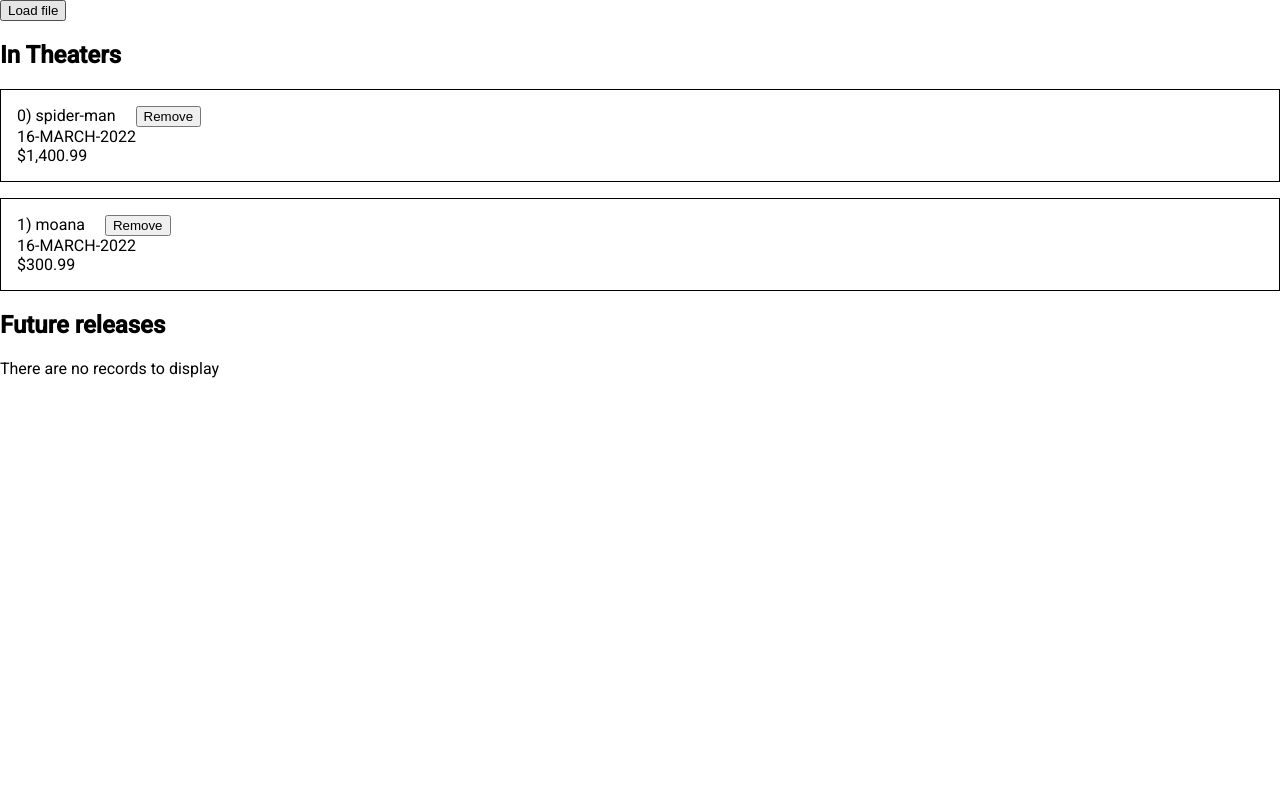
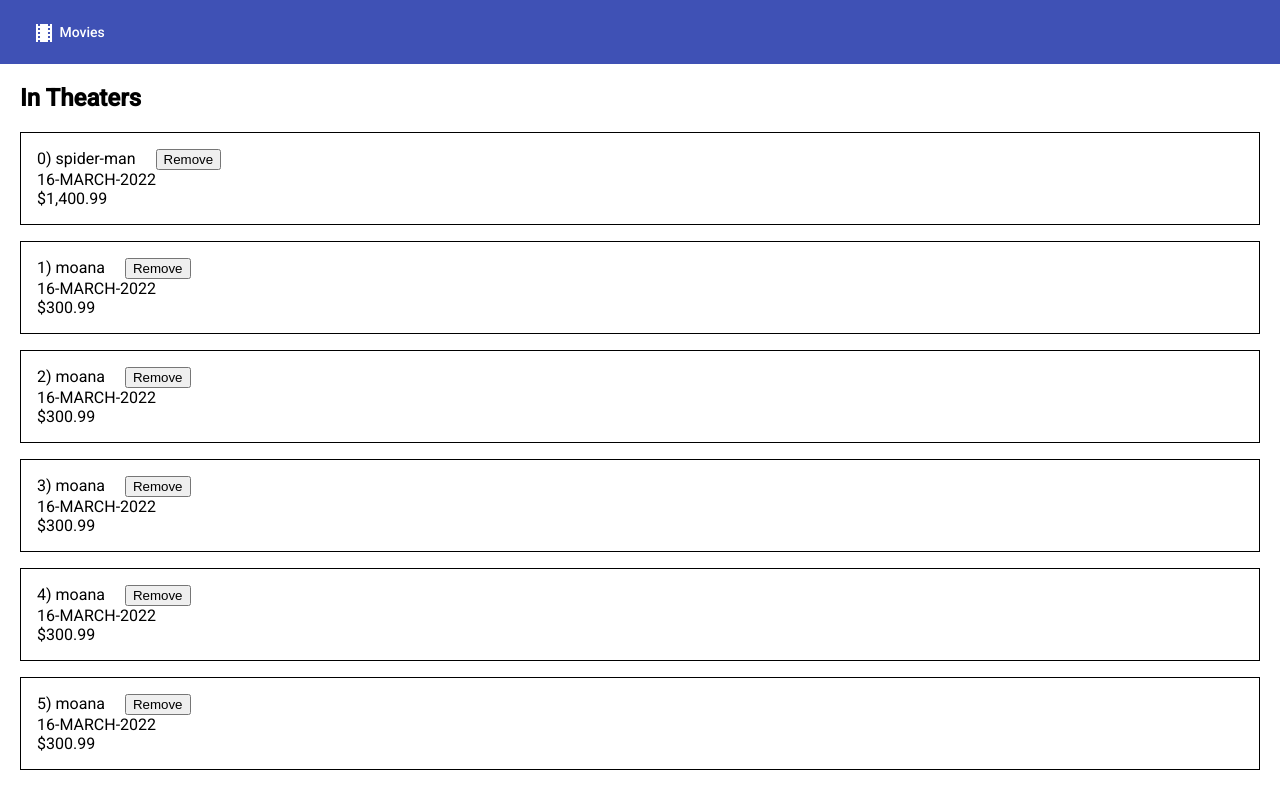
Before and after one commit to ivanicov-hub/Angular, an Angular app: page / in a window 1280 px wide. Shown: the top 785 px of the page. Built offline with nearby package versions, Linux system fonts and the light colour scheme.

Commit message:
Angular material basics and building the menu using angular material components

```diff
--- a/angular.json
+++ b/angular.json
@@ -95,6 +95,7 @@
               "src/assets"
             ],
             "styles": [
+              "./node_modules/@angular/material/prebuilt-themes/indigo-pink.css",
               "src/styles.css"
             ],
             "scripts": []
--- a/src/app/app.component.css
+++ b/src/app/app.component.css
@@ -1,3 +1,3 @@
-p {
-    color: red;
+.container {
+    margin: 20px;
 }
--- a/src/app/app.component.html
+++ b/src/app/app.component.html
@@ -1,11 +1,18 @@
-<input type="file" style="display: none;" #uploader />
+<!-- <input type="file" style="display: none;" #uploader />
 
-<button (click)="uploader.click()">Load file</button>
+<button (click)="uploader.click()">Load file</button> -->
 
-<h2>In Theaters</h2>
+<app-menu>
 
-<app-movies-list [movies]="moviesInTheaters"></app-movies-list>
+</app-menu>
 
-<h2>Future releases</h2>
+<div class="container">
 
-<app-movies-list [movies]="moviesFutureReleases"></app-movies-list>
+    <h2>In Theaters</h2>
+
+    <app-movies-list [movies]="moviesInTheaters"></app-movies-list>
+
+    <h2>Future releases</h2>
+
+    <app-movies-list [movies]="moviesFutureReleases"></app-movies-list>
+</div>
--- a/src/app/app.component.ts
+++ b/src/app/app.component.ts
@@ -17,6 +17,31 @@
       title: 'Moana',
       releaseDate: new Date(),
       price: 300.99
+    },
+    {
+      title: 'Moana',
+      releaseDate: new Date(),
+      price: 300.99
+    },
+    {
+      title: 'Moana',
+      releaseDate: new Date(),
+      price: 300.99
+    },
+    {
+      title: 'Moana',
+      releaseDate: new Date(),
+      price: 300.99
+    },
+    {
+      title: 'Moana',
+      releaseDate: new Date(),
+      price: 300.99
+    },
+    {
+      title: 'Moana',
+      releaseDate: new Date(),
+      price: 300.99
     }];
 
     this.moviesFutureReleases = [];
--- /dev/null
+++ b/src/app/menu/menu.component.css
@@ -0,0 +1,6 @@
+mat-toolbar {
+    position: sticky;
+    position: -webkit-sticky;
+    top: 0;
+    z-index: 1000;
+}
--- /dev/null
+++ b/src/app/menu/menu.component.html
@@ -0,0 +1,7 @@
+<mat-toolbar color="primary">
+    <span>
+        <a mat-button>
+            <mat-icon>local_movies</mat-icon> Movies
+        </a>
+    </span>
+</mat-toolbar>
--- /dev/null
+++ b/src/app/menu/menu.component.ts
@@ -0,0 +1,15 @@
+import { Component, OnInit } from '@angular/core';
+
+@Component({
+  selector: 'app-menu',
+  templateUrl: './menu.component.html',
+  styleUrls: ['./menu.component.css']
+})
+export class MenuComponent implements OnInit {
+
+  constructor() { }
+
+  ngOnInit(): void {
+  }
+
+}
--- a/src/styles.css
+++ b/src/styles.css
@@ -1,4 +1,7 @@
 /* You can add global styles to this file, and also import other style files */
 
 /* html, body { height: 100%; } */
+/* body { margin: 0; font-family: Roboto, "Helvetica Neue", sans-serif; } */
+
+/* html, body { height: 100%; } */
 body { margin: 0; font-family: Roboto, "Helvetica Neue", sans-serif; }
```
Also changed, not shown: src/app/app.module.ts (+5 -3 lines), src/app/material/material.module.ts (+9 -1 lines), src/app/movies/movies-list/movies-list.component.html (+0 -18 lines), src/app/utilities/generic-list/generic-list.component.html (+0 -7 lines).
